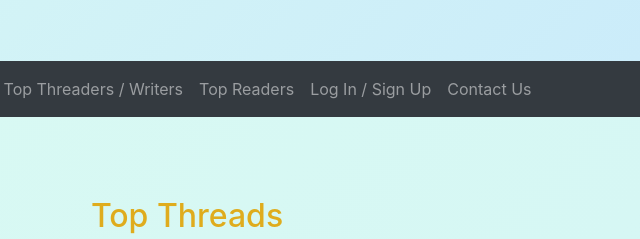
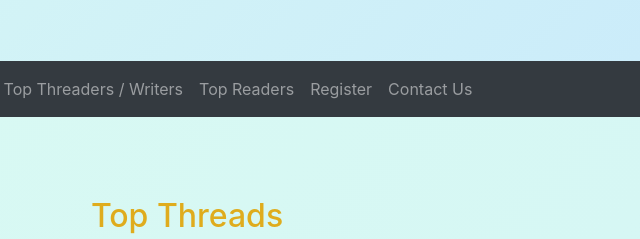
Before and after one commit to AThreadOfficial/A-Thread-Top-Threads, a plain HTML site: page index.html in a window 1280 px wide. Shown: the part 267-506 px from the top of the page, 453-1093 px from the left. Drawn offline with nearby package versions, Linux system fonts and the light colour scheme.

Commit message:
LogToReg

```diff
--- a/index.html
+++ b/index.html
@@ -2893,7 +2893,7 @@
         <a class="nav-link" href="https://athreadofficial.github.io/A-Thread-Top-Readers/">Top Readers</a>
       </li>
       <li class="nav-item">
-        <a class="nav-link" href="https://athreadofficial.github.io/A-Thread-SignIn-And-SignUp/">Log In / Sign Up</a>
+        <a class="nav-link" href="https://athreadofficial.github.io/A-Thread-Register/">Register</a>
       </li>
       <li class="nav-item">
         <a class="nav-link" href="https://athreadofficial.github.io/A-Thread-Contact-Us/">Contact Us</a>
```
